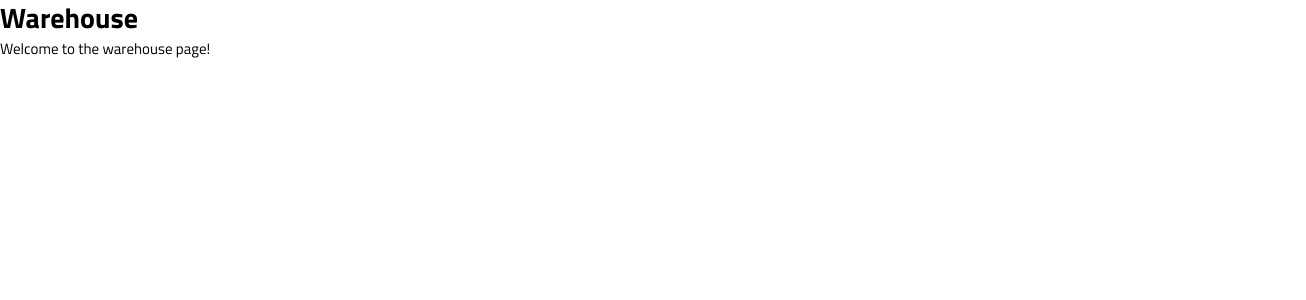
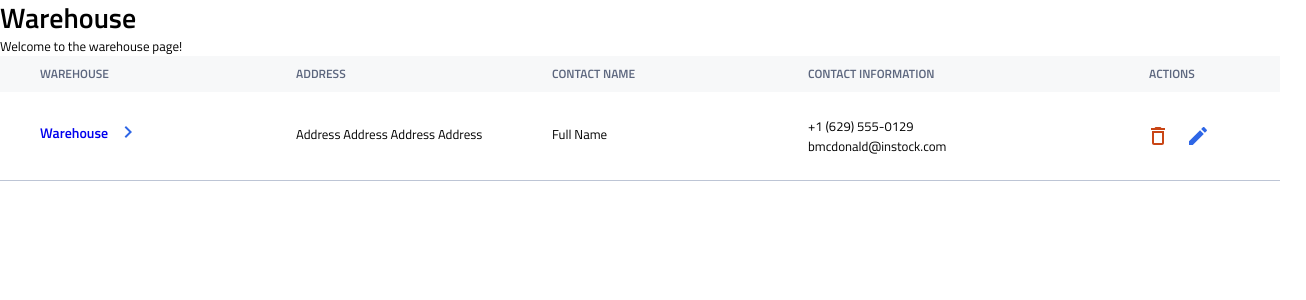
Before and after one commit to notaika/InStock, a React (Vite) app: page / in a window 1280 px wide. Shown: the top 300 px of the page, 1306 px wide, since content can reach past the window. Built offline with nearby package versions, Linux system fonts and the light colour scheme.

Commit message:
feat: added and styled warehouse component

```diff
--- a/src/components/WarehouseList/WarehouseList.jsx
+++ b/src/components/WarehouseList/WarehouseList.jsx
@@ -1,10 +1,90 @@
-import React from 'react'
+import { Link } from "react-router-dom";
+import chevronRight from "../../assets/icons/chevron_right-24px.svg";
+import deleteIcon from "../../assets/icons/delete_outline-24px.svg";
+import editIcon from "../../assets/icons/edit-24px.svg";
+import "./WarehouseList.scss";
 
 export default function WarehouseList() {
   return (
-    <div>
-      <h1>Warehouse - List</h1>
-      <p>Welcome to the warehouse (list) page!</p>
-    </div>
-  )
+    <>
+      <section className="warehouse__list warehouse__list--mobile">
+        <div className="warehouse__list-item">
+          <div className="warehouse__list-container">
+            <div className="warehouse__list--left">
+              <h4 className="warehouse__list-title">Warehouse</h4>
+              <Link to="/:id" className="warehouse__list-nav">
+                Warehouse
+                <img
+                  src={chevronRight}
+                  alt="Icon for warehouse navigation"
+                  className="warehouse__list-title-logo"
+                />
+              </Link>
+              <h4 className="warehouse__list-title">Address</h4>
+              <p className="warehouse__address">503 Broadway, New York, USA</p>
+            </div>
+            <div className="warehouse__list--right">
+              <h4 className="warehouse__list-title">Contact Name</h4>
+              <p className="warehouse__contact-name">Full Name</p>
+              <h4 className="warehouse__list-title">Contact Information</h4>
+              <p className="warehouse__contact-information">+1 (629) 555-0129</p>
+              <p className="warehouse__contact-information">bmcdonald@instock.com</p>
+            </div>
+          </div>
+          <div className="warehouse__list-functions">
+            <img
+              src={deleteIcon}
+              alt="Red garbage icon for delete button"
+              className="warehouse__list-delete"
+            />
+            <img
+              src={editIcon}
+              alt="A blue pen icon for edit button"
+              className="warehouse__list-edit"
+            />
+          </div>
+        </div>
+      </section>
+
+      <section className="warehouse__list warehouse__list--tablet">
+        <div className="warehouse__list-content">
+          <div className="warehouse__list-titles">
+            <h4 className="warehouse__list-title">Warehouse</h4>
+            <h4 className="warehouse__list-title">Address</h4>
+            <h4 className="warehouse__list-title">Contact Name</h4>
+            <h4 className="warehouse__list-title">Contact Information</h4>
+            <h4 className="warehouse__list-title">Actions</h4>
+          </div>
+          <div className="warehouse__list-item">
+            <Link to="/:id" className="warehouse__list-nav warehouse__info">
+              Warehouse{" "}
+              <img
+                src={chevronRight}
+                alt="Icon for warehouse navigation"
+                className="warehouse__list-title-logo"
+              />
+            </Link>
+            <p className="warehouse__address warehouse__info">Address Address Address Address</p>
+            <p className="warehouse__contact-name warehouse__info">Full Name</p>
+            <div className="warehouse__contact-container warehouse__info">
+              <p className="warehouse__contact-information">+1 (629) 555-0129</p>
+              <p className="warehouse__contact-information">bmcdonald@instock.com</p>
+            </div>
+            <div className="warehouse__list-functions warehouse__info">
+              <img
+                src={deleteIcon}
+                alt="Red garbage icon for delete button"
+                className="warehouse__list-delete "
+              />
+              <img
+                src={editIcon}
+                alt="A blue pen icon for edit button"
+                className="warehouse__list-edit"
+              />
+            </div>
+          </div>
+        </div>
+      </section>
+    </>
+  );
 }
--- a/src/components/WarehouseList/WarehouseList.scss
+++ b/src/components/WarehouseList/WarehouseList.scss
@@ -0,0 +1,142 @@
+@use '../../styles/partials/variables';
+@use '../../styles/partials/mixins';
+
+*, p {
+    font-size: 13px;
+
+    @include mixins.tablet {
+        font-size: 14px;
+    }
+}
+
+.warehouse {
+    &__list {
+        &--mobile {
+            @include mixins.tablet {
+                display: none;
+            }
+        }
+        &-content {
+            border-bottom: 1px solid variables.$secondary-cloud;
+        }
+        &--tablet {
+            display: none;
+
+            @include mixins.tablet {
+                display: contents;
+            }
+        }
+        &-item {
+            display: flex;
+            flex-direction: column;
+            border-bottom: 1px solid variables.$secondary-cloud;
+
+            @include mixins.tablet {
+                flex-direction: row;
+                margin: 0 0 16px 0;
+                border-bottom: none;
+            }
+        }
+        &-delete, &-edit {
+            width: 24px;
+            height: 24px;
+            margin-right: 16px;
+        }
+        &-container {
+            display: flex;
+            margin: 16px 0px 16px 0px;
+        }
+        &--left, &--right {
+            display: flex;
+            flex-direction: column;
+            width: 55%;
+        }
+        &--left {
+            margin-left: 24px;
+            width: 45%;
+        }
+        &-title {
+            color: variables.$secondary-slate;
+            text-transform: uppercase;
+            font-weight: 600;
+            margin: 16px 0 4px 0;
+
+            @include mixins.tablet {
+                margin: 10px 0;
+                width: 20%;
+                font-size: 12px;
+                margin-left: 40px;
+                white-space: nowrap;
+
+                &:last-child {
+                    @include mixins.tablet {
+                        text-align: center;
+                        padding-right: 40px;
+                    }
+                    @include mixins.desktop {
+                        padding: 0;
+                    }
+                }
+            }
+
+            &-logo {
+                position: relative;
+                top: 6px;
+                right: -5px;
+            }
+        }
+        &-nav {
+            text-decoration: none;
+            font-weight: 600;
+            margin: 0;
+            position: relative;
+            bottom: 10px;
+
+        }
+        &-functions {
+            display: flex;
+            justify-content: space-between;
+            margin: 0 24px 24px 24px;
+
+            @include mixins.tablet {
+                margin: 0;
+                justify-content: center;
+            }
+            @include mixins.desktop {
+                position: relative;
+                left: 2%;
+            }
+        }
+        &-edit {
+            @include mixins.tablet {
+                margin-right: 40px;
+            }
+        }
+        &-titles {
+            display: flex;
+            background-color: variables.$bg-lightgrey;
+            margin-bottom: 32px;
+        }
+    }
+    &__info {
+        width: 20%;
+        text-align: left;
+        margin-left: 40px;
+    }
+    &__contact-information, &__address {
+        @include mixins.tablet {
+            position: relative;
+            bottom: 8px;
+        }
+    }
+    &__address {
+        width: 80%;
+
+        @include mixins.tablet {
+            width: 20%;
+        }
+        @include mixins.desktop {
+            bottom: 0;
+        }
+    }
+}
--- a/src/index.scss
+++ b/src/index.scss
@@ -12,22 +12,23 @@
     font-family: typography.$font-family, sans-serif;
 }
 h1 {
-    font-size: 1.75rem;
-    line-height: 2.25rem;
+    font-size: 28px;
+    line-height: 36px;
+    font-weight: 600;
 }
 h2 {
-    font-size: 1.25rem;
-    line-height: 1.75rem;
+    font-size: 20px;
+    line-height: 28px;
 }
 h3 {
-    font-size: 0.8125rem;
-    line-height: 1.25rem;
+    font-size: 13px;
+    line-height: 20px;
 }
 h4 {
-    font-size: 0.6875rem;
-    line-height: 1rem;
+    font-size: 11px;
+    line-height: 16px;
 }
 p {
-    font-size: 0.9375rem;
-    line-height: 1.625rem;
+    font-size: 13px;
+    line-height: 20px;
 }
--- a/src/pages/WarehousePage/WarehousePage.jsx
+++ b/src/pages/WarehousePage/WarehousePage.jsx
@@ -1,10 +1,11 @@
-import React from 'react'
+import WarehouseList from '../../components/WarehouseList/WarehouseList';
 
 export default function WarehousePage() {
   return (
     <div>
       <h1>Warehouse</h1>
       <p>Welcome to the warehouse page!</p>
+      <WarehouseList />
     </div>
   )
 }
```
